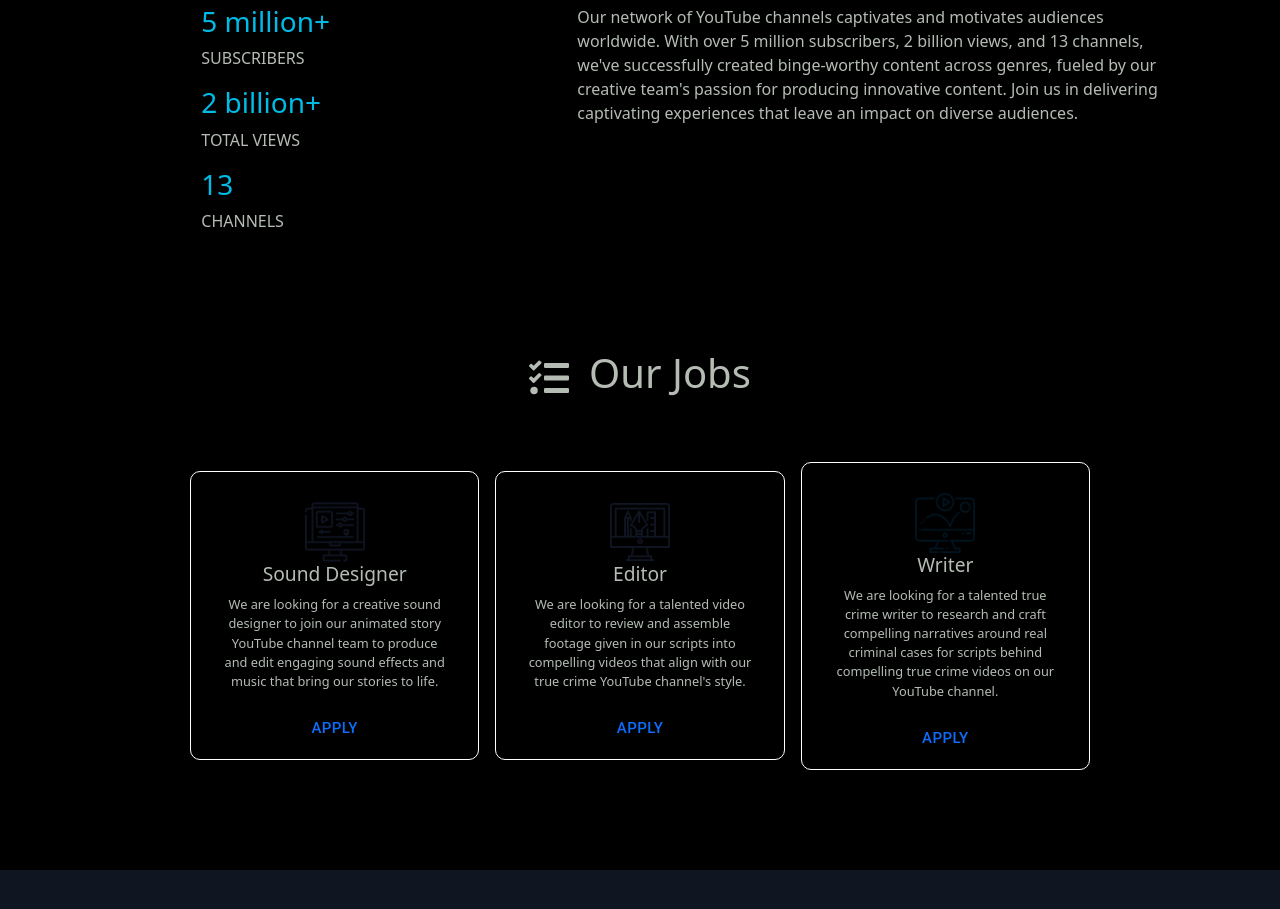
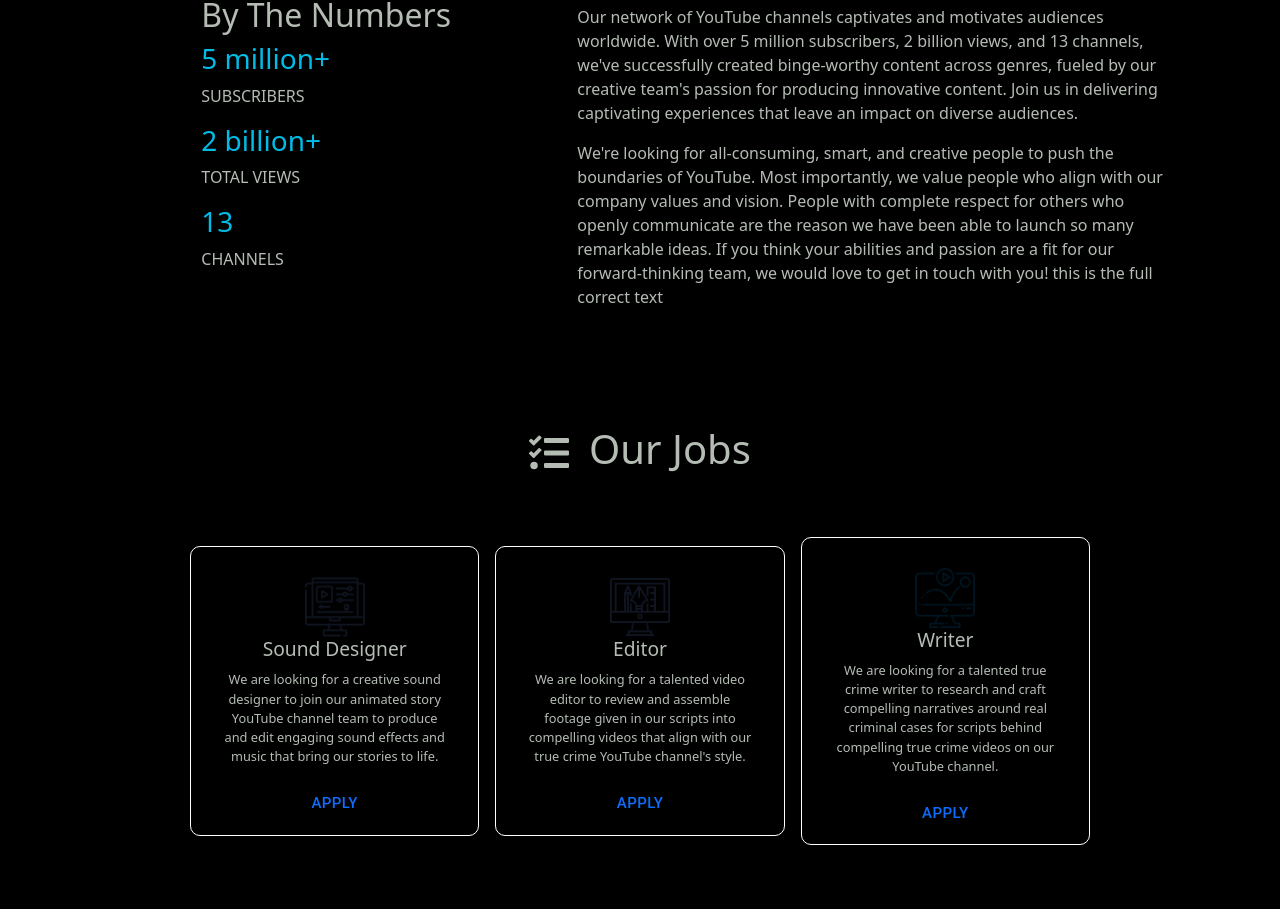
Before and after one commit to oldhand7/brandon_disney, a React (Create React App) app: page / in a window 1280 px wide. Shown: the part 1190-2099 px from the top of the page. Built offline with nearby package versions, Linux system fonts and the light colour scheme; a web font is replaced by a local one.

Commit message:
good numbers

```diff
--- a/src/components/OnboardingPageComponents/Subscription/index.js
+++ b/src/components/OnboardingPageComponents/Subscription/index.js
@@ -132,18 +132,19 @@ const Subscription = ({ lightBg, id }) => {
                   </p>
                 </ScrollAnimation>
 
-                {/* <ScrollAnimation animateIn="fadeInRight" delay={0.18 * 1000}>
+                <ScrollAnimation animateIn="fadeInRight" delay={0.18 * 1000}>
                   <p style={{ color: "rgb(180, 188, 180)" }}>
-                    It takes a team of the world s best to stay cutting edge in
-                    an ephemeral culture. Therefore, we are looking for
-                    obsessive people that are smart and well versed in content
-                    creation. These individuals will not only fit in with our
-                    company values, but they will also be curious, ambitious,
-                    fearless, self-starters that push the limits of what was
-                    once thought of as impossible.
+                    We're looking for all-consuming, smart, and creative people
+                    to push the boundaries of YouTube. Most importantly, we
+                    value people who align with our company values and vision.
+                    People with complete respect for others who openly
+                    communicate are the reason we have been able to launch so
+                    many remarkable ideas. If you think your abilities and
+                    passion are a fit for our forward-thinking team, we would
+                    love to get in touch with you! this is the full correct text
                   </p>
                 </ScrollAnimation>
-
+                {/*
                 <ScrollAnimation animateIn="fadeInRight" delay={0.2 * 1000}>
                   <p style={{ color: "rgb(180, 188, 180)" }}>
                     If you think you have what it takes to be a part of our
```
